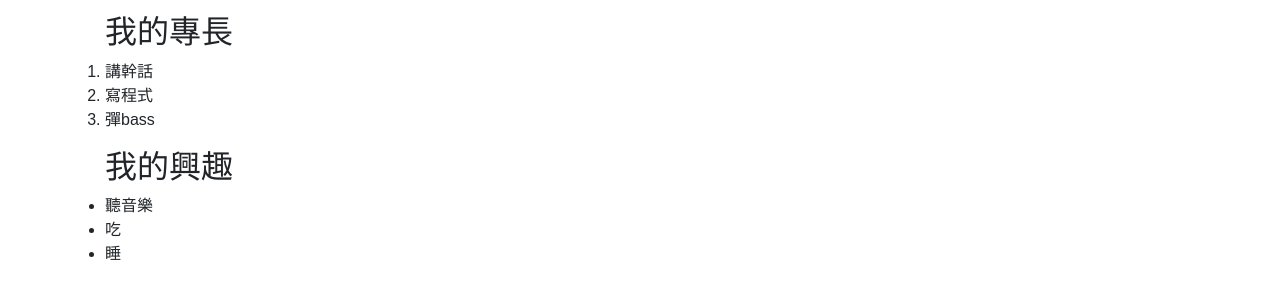
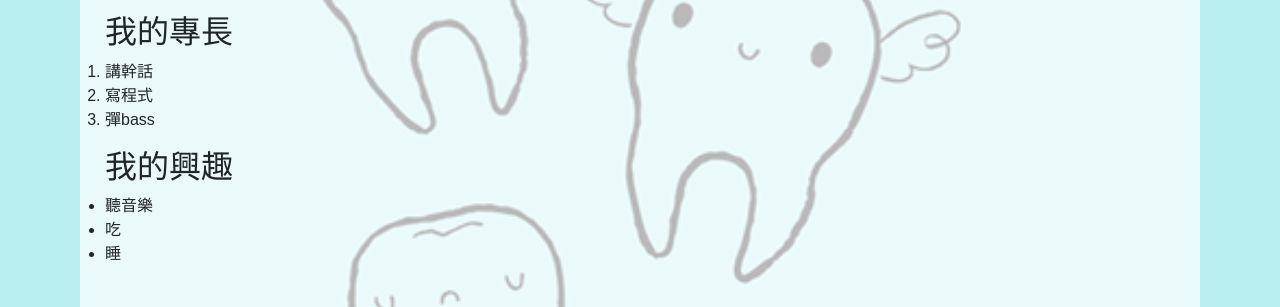
Before and after one commit to CChensm/CChensm.github.io, a plain HTML site: page index.html in a window 1280 px wide. Shown: the part 805-1112 px from the top of the page. Drawn offline with nearby package versions, Linux system fonts and the light colour scheme.

Commit message:
bacground-image url

```diff
--- a/css/1Style.css
+++ b/css/1Style.css
@@ -4,7 +4,7 @@
   padding:0;
 }
 body{
-  background-image: url("image/toothbac.png");
+  background-image: url("../image/toothbac.png");
   background-repeat: no-repeat;
   background-size: cover;
   /*background-attachment:fixed;*/
```
